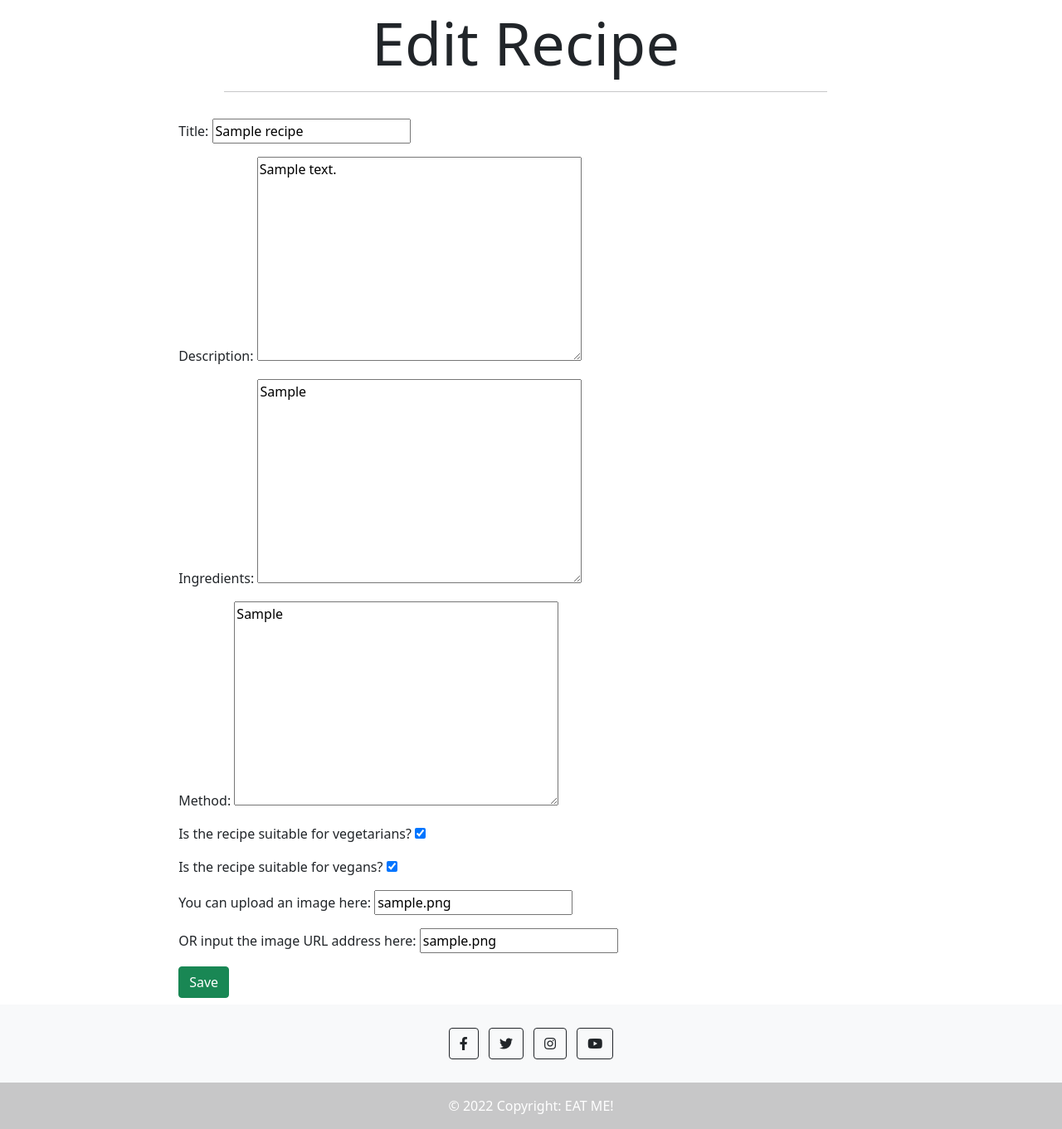
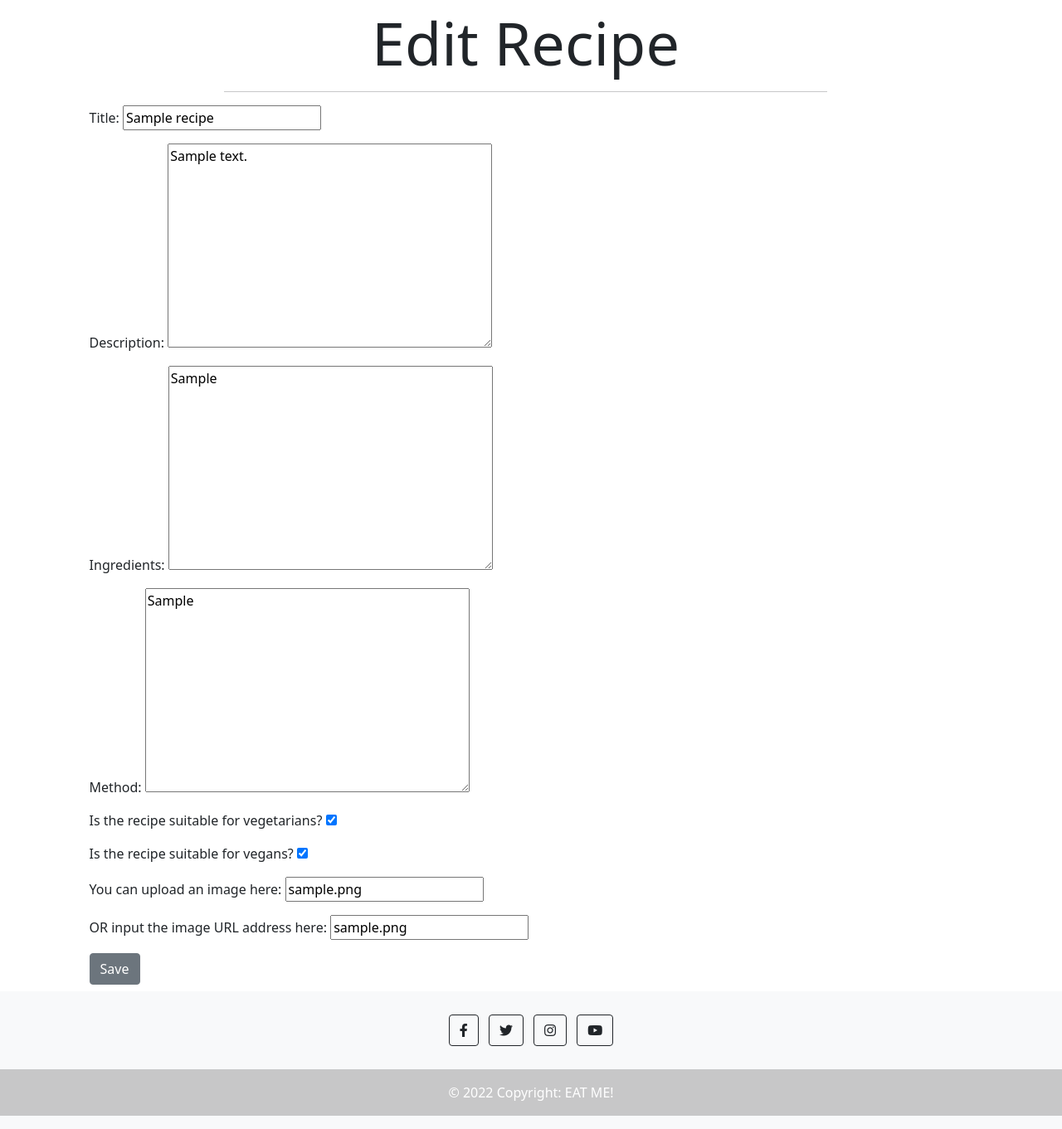
Before and after one commit to Delboy/EatMe, a Django app: page /edit_recipe/1 in a window 1280 px wide. Shown: the part 56-1417 px from the top of the page at 83% size. Run offline with Django 3.2, Linux system fonts and the light colour scheme; a user stored in the database is signed in; tables that the repository leaves empty hold one stand-in row (values such as "Sample post"); some libraries are stand-ins or nearby versions; some web fonts are replaced.

Commit message:
changed margins on edit recipe template, changed save button colour to grey

```diff
--- a/templates/edit_recipe.html
+++ b/templates/edit_recipe.html
@@ -17,11 +17,11 @@
 </div>
 
 <div class="row">
-    <div class="col-md-8 mt-3 offset-md-2">
+    <div class="col-10 offset-1">
         <form class="signup" id="add_recipe_form" method="post" enctype="multipart/form-data">
             {% csrf_token %}
             {{ form.as_p }}
-            <button class="btn btn-success right mb-2" type="submit" value="Save">Save</button>
+            <button class="btn btn-secondary right mb-2" type="submit" value="Save">Save</button>
         </form>
     </div>
 </div>
```
